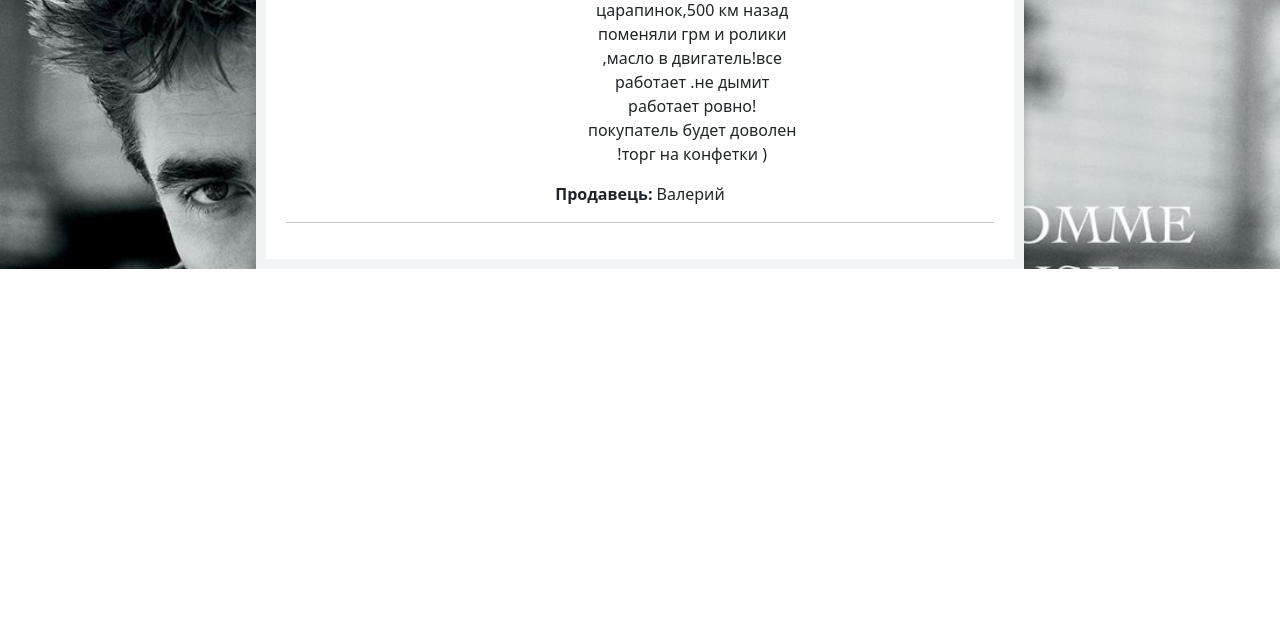
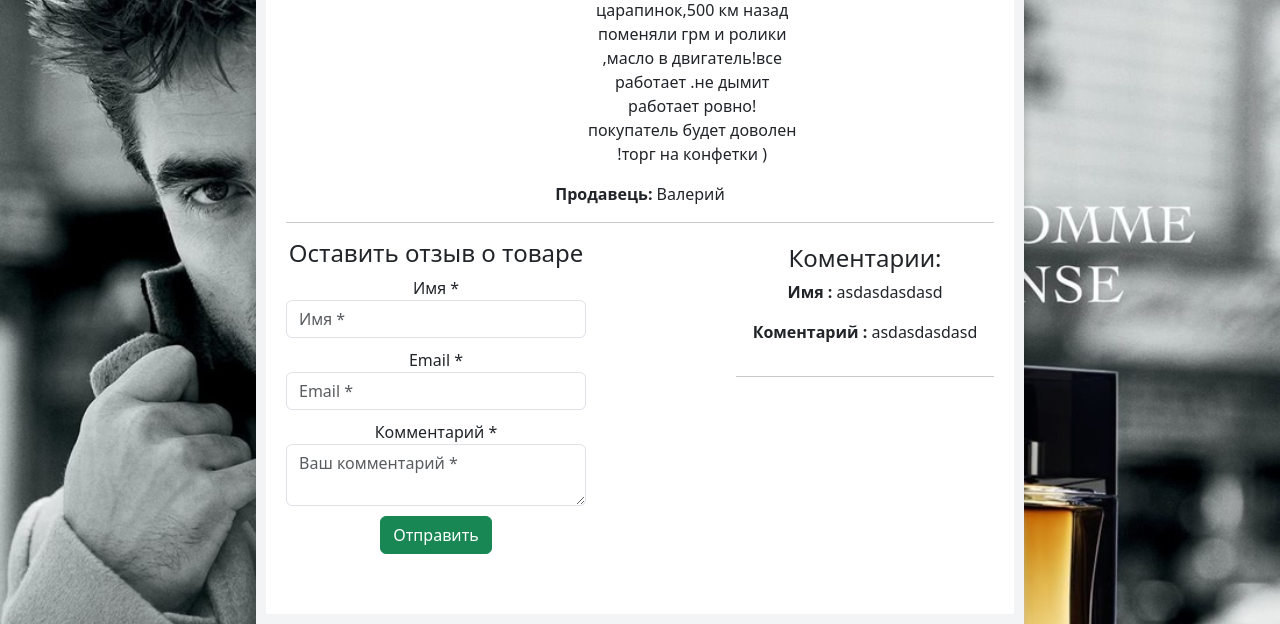
Before and after one commit to ZhankovVG/OLX, a Django app: a page that uses OLX_main/templates/OLX_main/product_detail.html in a window 1280 px wide. Shown: the part 908-1532 px from the top of the page. Before the commit the page ends 1177 px from the top, so only its background shows below. Run offline with Django 4.2, Linux system fonts and the light colour scheme; data comes from the database, SQL or seed files in the repository; both versions use the stored data as it was after the commit.

Commit message:
add comments

```diff
--- a/OLX_main/static/OLX_main/css/index.css
+++ b/OLX_main/static/OLX_main/css/index.css
@@ -278,3 +278,37 @@ a {
 }
 
 /* end btn */
+
+
+.comments {
+    display: flex;
+    flex-direction: column;
+    align-items: flex-start;
+    max-width: 300px;
+    margin-right: auto;
+    margin-bottom: auto;
+
+}
+
+.comment-form {
+    width: 100%;
+
+}
+
+.form-group {
+    margin-bottom: 10px;
+}
+
+.form-control {
+    width: 100%;
+}
+
+.comments-user {
+    display: flex;
+    flex-direction: column;
+    max-width: 300px;
+    margin-left: 450px;
+    margin-top: -320px;
+    height: 350px;
+}
+/* end comments */
--- a/OLX_main/templates/OLX_main/product_detail.html
+++ b/OLX_main/templates/OLX_main/product_detail.html
@@ -28,6 +28,36 @@
         {% endfor %}
         <hr>
     </div>
+    <div class="comments">
+        <form action="{% url 'comments' product.id %}" method="post" class="comment-form">
+            <h4>Оставить отзыв о товаре</h4>
+            {% csrf_token %}
+            <div class="form-group">
+                <label for="username">Имя *</label>
+                <input type="text" name="name" class="form-control" placeholder="Имя *">
+            </div>
+            <div class="form-group">
+                <label for="useremail">Email *</label>
+                <input type="email" name="email" class="form-control" placeholder="Email *">
+            </div>
+            <div class="form-group">
+                <label for="comments">Комментарий *</label>
+                <textarea name="text"  cols="23" class="form-control" placeholder="Ваш комментарий *"></textarea>
+            </div>
+            <div class="form-group">
+                <button type="submit" class="btn btn-success">Отправить</button>
+            </div>
+        </form>
+    </div>
+    <div class="comments-user">
+        <h4>Коментарии:</h4>
+        {% for el in product.comments_set.all %}
+        <p><b>Имя :</b> {{ el.name }}</p>
+        <p><b>Коментарий :</b> {{ el.text }}</p>
+        <hr>
+        {% endfor %}
+    </div>
+
 </div>
 
 
--- a/OLX_main/urls.py
+++ b/OLX_main/urls.py
@@ -8,4 +8,5 @@ urlpatterns = [
     path('datail/<slug:slug>', views.ProductDatailView.as_view(), name='datail'),
     path('search/', views.SearchView.as_view(), name='search'),
     path('category/<slug:slug>/', views.CategoryView.as_view(), name='category'),
+    path('comments/<int:pk>/', views.CommentsView.as_view(), name='comments'),
 ]
--- a/OLX_main/views.py
+++ b/OLX_main/views.py
@@ -56,3 +56,15 @@ class CreateProductView(View):
             return redirect('main')
         else:
             return render(request, 'OLX_main/create_product.html', {'form': form})
+
+
+class CommentsView(View):
+    # добавление коментария
+    def post(self, request, pk):
+        form = AddComentsForm(request.POST)
+        product = Product.objects.get(id=pk)
+        if form.is_valid():
+            form = form.save(commit=False)
+            form.product = product
+            form.save()
+        return redirect(product.get_absolute_url())
```
Also changed, not shown: OLX_main/forms.py (+8 -1 lines), db.sqlite3.
